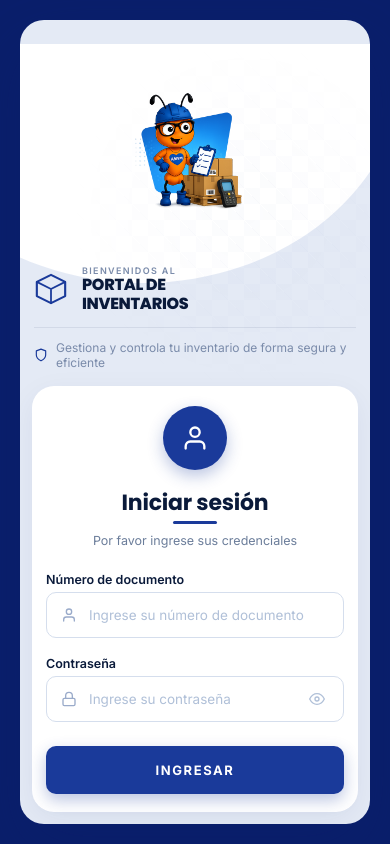
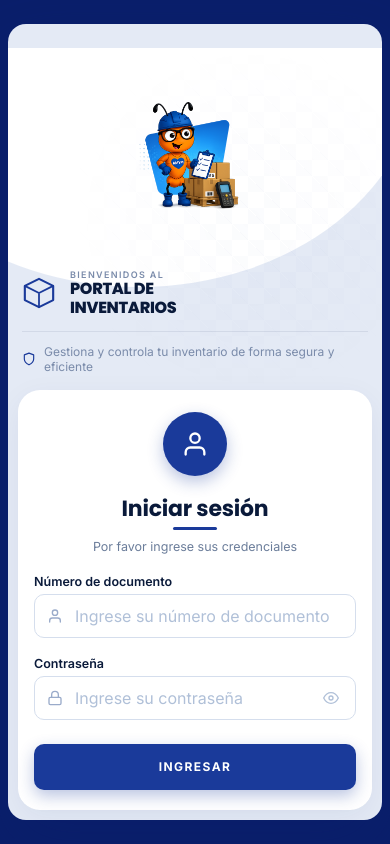
Before and after one commit to DesarrolladorAMyM/SYSTRACK, a Django app: page /SYSTRACK/ in a window 390 px wide. Run offline with Django 5.2, Linux system fonts and the light colour scheme.

Commit message:
ccs login

```diff
--- a/index/static/css/login.css
+++ b/index/static/css/login.css
@@ -1,4 +1,3 @@
-
 /* ============================================
    AM&M MONTACARGAS - LOGIN PORTAL
    CON ANIMACIONES AL CAMBIAR DE TAB
@@ -17,15 +16,21 @@
 
 * { margin: 0; padding: 0; box-sizing: border-box; }
 
+html, body {
+  height: 100%;
+}
+
 body {
   font-family: 'Inter', 'Poppins', sans-serif;
   background: var(--azul-fondo);
   display: flex;
   align-items: center;
   justify-content: center;
-  height: 100vh;        /* ← cambia min-height por height */
+  min-height: 100vh;
+  min-height: 100dvh; /* corrige el 100vh en móviles con barra de direcciones */
   padding: 20px;
-  overflow: hidden;     /* ← agrega esto */
+  overflow-y: auto;    /* deja hacer scroll en vez de cortar el formulario */
+  overflow-x: hidden;
 }
 
 /* ── CONTENEDOR PRINCIPAL ── */
@@ -36,6 +41,7 @@ body {
   flex-direction: column;
   align-items: center;
   position: relative;
+  margin: auto;
 }
 
 /* ── TABS ── */
@@ -49,6 +55,8 @@ body {
   position: relative;
   z-index: 20;
   margin-bottom: -24px;
+  flex-wrap: wrap;
+  justify-content: center;
 }
 
 .tab {
@@ -153,14 +161,12 @@ body {
 
 /* ── ANIMACIONES ── */
 
-/* CONTENEDOR DE MASCOTA + TEXTO (todo el panel izquierdo animado) */
 .mascot-wrap,
 .welcome-block,
 .tagline {
   transition: all 0.5s cubic-bezier(0.34, 1.56, 0.64, 1);
 }
 
-/* MASCOTA - animación al cambiar */
 .mascot-wrap {
   position: relative;
   z-index: 3;
@@ -178,23 +184,15 @@ body {
   transition: all 0.5s cubic-bezier(0.34, 1.56, 0.64, 1);
 }
 
-/* Animación de entrada para la mascota */
 .mascot-img.animating {
   animation: mascotPop 0.6s cubic-bezier(0.34, 1.56, 0.64, 1) forwards;
 }
 
 @keyframes mascotPop {
-  0% {
-    transform: scale(0.7) rotate(-5deg);
-    opacity: 0.3;
-  }
-  100% {
-    transform: scale(1) rotate(0deg);
-    opacity: 1;
-  }
+  0% { transform: scale(0.7) rotate(-5deg); opacity: 0.3; }
+  100% { transform: scale(1) rotate(0deg); opacity: 1; }
 }
 
-/* TEXTO DE BIENVENIDA - animación */
 .welcome-block {
   position: relative;
   z-index: 4;
@@ -209,17 +207,10 @@ body {
 }
 
 @keyframes slideUp {
-  0% {
-    transform: translateY(20px);
-    opacity: 0;
-  }
-  100% {
-    transform: translateY(0);
-    opacity: 1;
-  }
+  0% { transform: translateY(20px); opacity: 0; }
+  100% { transform: translateY(0); opacity: 1; }
 }
 
-/* ICONO DE BIENVENIDA */
 .welcome-icon {
   width: 44px;
   height: 44px;
@@ -239,14 +230,8 @@ body {
 }
 
 @keyframes iconSpin {
-  0% {
-    transform: rotate(-180deg) scale(0.5);
-    opacity: 0;
-  }
-  100% {
-    transform: rotate(0deg) scale(1);
-    opacity: 1;
-  }
+  0% { transform: rotate(-180deg) scale(0.5); opacity: 0; }
+  100% { transform: rotate(0deg) scale(1); opacity: 1; }
 }
 
 .welcome-eyebrow {
@@ -270,7 +255,6 @@ body {
   transition: all 0.3s ease;
 }
 
-/* TAGLINE INFERIOR */
 .tagline {
   position: relative;
   z-index: 4;
@@ -290,14 +274,8 @@ body {
 }
 
 @keyframes fadeInUp {
-  0% {
-    transform: translateY(15px);
-    opacity: 0;
-  }
-  100% {
-    transform: translateY(0);
-    opacity: 1;
-  }
+  0% { transform: translateY(15px); opacity: 0; }
+  100% { transform: translateY(0); opacity: 1; }
 }
 
 .tagline svg {
@@ -322,7 +300,6 @@ body {
   transition: all 0.4s ease;
 }
 
-/* ICONO DEL FORMULARIO */
 .form-icon {
   width: 64px;
   height: 64px;
@@ -341,18 +318,9 @@ body {
 }
 
 @keyframes iconPulse {
-  0% {
-    transform: scale(0.8);
-    box-shadow: 0 0 0 0 rgba(26,58,154,0.3);
-  }
-  50% {
-    transform: scale(1.1);
-    box-shadow: 0 0 0 15px rgba(26,58,154,0);
-  }
-  100% {
-    transform: scale(1);
-    box-shadow: 0 6px 16px rgba(26,58,154,0.30);
-  }
+  0% { transform: scale(0.8); box-shadow: 0 0 0 0 rgba(26,58,154,0.3); }
+  50% { transform: scale(1.1); box-shadow: 0 0 0 15px rgba(26,58,154,0); }
+  100% { transform: scale(1); box-shadow: 0 6px 16px rgba(26,58,154,0.30); }
 }
 
 .form-icon svg {
@@ -367,17 +335,10 @@ body {
 }
 
 @keyframes iconRotate {
-  0% {
-    transform: rotate(-30deg) scale(0.5);
-    opacity: 0;
-  }
-  100% {
-    transform: rotate(0deg) scale(1);
-    opacity: 1;
-  }
+  0% { transform: rotate(-30deg) scale(0.5); opacity: 0; }
+  100% { transform: rotate(0deg) scale(1); opacity: 1; }
 }
 
-/* TÍTULO */
 .form-title {
   font-family: 'Poppins', sans-serif;
   font-weight: 700;
@@ -387,6 +348,7 @@ body {
   position: relative;
   letter-spacing: -0.01em;
   transition: all 0.3s ease;
+  text-align: center;
 }
 
 .form-title.animating {
@@ -394,14 +356,8 @@ body {
 }
 
 @keyframes titleSlide {
-  0% {
-    transform: translateY(-10px);
-    opacity: 0;
-  }
-  100% {
-    transform: translateY(0);
-    opacity: 1;
-  }
+  0% { transform: translateY(-10px); opacity: 0; }
+  100% { transform: translateY(0); opacity: 1; }
 }
 
 .form-title::after {
@@ -423,6 +379,7 @@ body {
   margin-bottom: 24px;
   margin-top: 10px;
   transition: all 0.3s ease;
+  text-align: center;
 }
 
 .form-subtitle.animating {
@@ -435,7 +392,6 @@ body {
   100% { opacity: 1; }
 }
 
-/* ERRORES */
 .form-error {
   width: 100%;
   background: #fef2f2;
@@ -448,7 +404,6 @@ body {
   text-align: center;
 }
 
-/* FORMULARIO */
 form {
   width: 100%;
   max-width: 340px;
@@ -489,6 +444,8 @@ form {
 
 .field input {
   flex: 1;
+  width: 100%;
+  min-width: 0;
   border: none;
   outline: none;
   background: none;
@@ -504,7 +461,6 @@ form {
   font-weight: 400;
 }
 
-/* BOTÓN MOSTRAR CONTRASEÑA */
 .toggle-pass {
   border: none;
   background: none;
@@ -524,7 +480,6 @@ form {
   height: 16px;
 }
 
-/* BOTÓN INGRESAR */
 .btn-submit {
   width: 100%;
   border: none;
@@ -554,7 +509,6 @@ form {
   transform: translateY(0);
 }
 
-/* Efecto de onda al hacer clic en el botón */
 .btn-submit::after {
   content: '';
   position: absolute;
@@ -573,14 +527,25 @@ form {
   height: 300px;
 }
 
-/* ── TRANSICIÓN GENERAL PARA TODO EL PANEL ── */
 .panel-left,
 .panel-right {
   transition: all 0.4s ease;
 }
 
 /* ── RESPONSIVE ── */
+
+@media (max-width: 900px) {
+  .scene {
+    padding: 0 8px;
+  }
+}
+
 @media (max-width: 820px) {
+  body {
+    padding: 16px 12px;
+    align-items: flex-start;
+  }
+
   .login-card {
     grid-template-columns: 1fr;
     min-height: auto;
@@ -595,6 +560,10 @@ form {
   .panel-right {
     margin: 0 12px 12px;
     padding: 28px 20px 24px;
+  }
+
+  form {
+    max-width: 100%;
   }
 
   .tabs {
@@ -633,12 +602,43 @@ form {
 }
 
 @media (max-width: 480px) {
+  body {
+    padding: 12px 8px;
+  }
+
+  .scene {
+    padding: 0;
+  }
+
+  .login-card {
+    border-radius: 18px;
+  }
+
   .panel-right {
-    padding: 20px 14px 18px;
+    margin: 0 10px 10px;
+    padding: 22px 16px 20px;
   }
 
   .form-title {
     font-size: 22px;
+  }
+
+  .form-subtitle {
+    margin-bottom: 20px;
+  }
+
+  .field {
+    height: 44px;
+    padding: 0 12px;
+  }
+
+  .field input {
+    font-size: 16px; /* evita zoom automático de iOS en inputs */
+  }
+
+  .btn-submit {
+    height: 46px;
+    font-size: 12px;
   }
 
   .tab span {
@@ -656,7 +656,7 @@ form {
 
   .panel-left {
     padding: 16px 14px;
-    min-height: 220px;
+    min-height: 200px;
   }
 
   .welcome-title {
@@ -673,6 +673,67 @@ form {
   }
 
   .mascot-img {
-    max-height: 140px;
+    max-height: 130px;
   }
 }
+
+@media (max-width: 360px) {
+  .panel-left {
+    min-height: 170px;
+    padding: 14px 12px;
+  }
+
+  .mascot-img {
+    max-height: 100px;
+  }
+
+  .welcome-title {
+    font-size: 14px;
+  }
+
+  .form-icon {
+    width: 52px;
+    height: 52px;
+    margin-bottom: 10px;
+  }
+
+  .form-icon svg {
+    width: 22px;
+    height: 22px;
+  }
+
+  .form-title {
+    font-size: 19px;
+  }
+}
+
+@media (max-height: 640px) and (orientation: landscape) and (max-width: 900px) {
+  body {
+    align-items: flex-start;
+  }
+
+  .login-card {
+    grid-template-columns: 1fr;
+  }
+
+  .panel-left {
+    min-height: 140px;
+    padding: 12px 16px;
+  }
+
+  .mascot-img {
+    max-height: 90px;
+  }
+
+  .welcome-title {
+    font-size: 14px;
+  }
+
+  .tagline {
+    display: none;
+  }
+
+  .panel-right {
+    margin: 12px;
+  }
+}
--- a/systraker/settings.py
+++ b/systraker/settings.py
@@ -157,9 +157,9 @@ USE_TZ = True
 # https://docs.djangoproject.com/en/6.0/howto/static-files/
 
 # si vas a arrancar el proyecto de manera local quiata esas dos linea  que tiene la ruta del servidor y se coloca esta #STATIC_URL = '/static/'
-STATIC_URL = '/SYSTRACK/index/static' #  este es la ruta correcta en servidor
-STATIC_ROOT = r'E:\inetpub\wwwroot\PRUEBAS\SYSTRACK\index\static'
-#STATIC_URL = '/static/'
+#STATIC_URL = '/SYSTRACK/index/static' #  este es la ruta correcta en servidor
+#STATIC_ROOT = r'E:\inetpub\wwwroot\PRUEBAS\SYSTRACK\index\static'
+STATIC_URL = '/static/'
 
 
 
```
